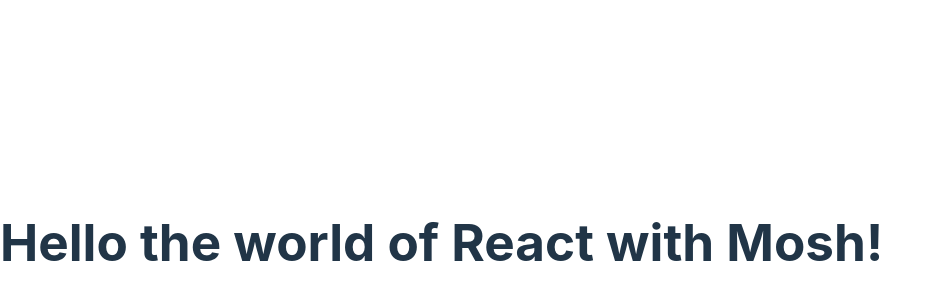
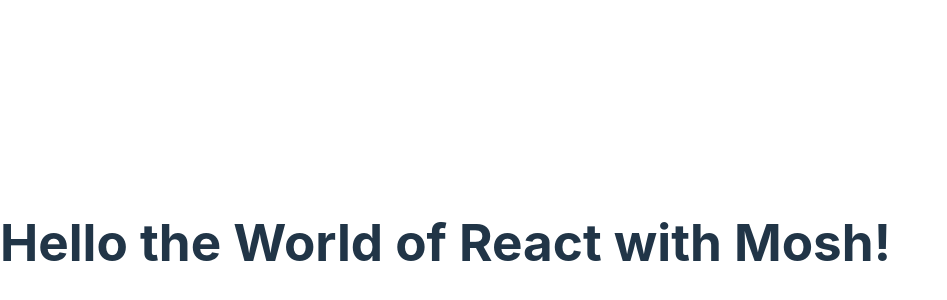
Before and after one commit to paulnyabaro/react-app, a React (Vite) app: page / in a window 1280 px wide. Shown: the part 158-458 px from the top of the page, without its empty margins (0-947 px from the left). Built offline with nearby package versions, Linux system fonts and the light colour scheme.

Commit message:
Using functions in React components

```diff
--- a/src/Message.tsx
+++ b/src/Message.tsx
@@ -1,7 +1,9 @@
 function Message() {
     // JSX: JavaScript XML
     const name = 'Mosh';
-    return <h1>Hello the world of React with {name}!</h1>
+    if (name)
+        return <h1>Hello the World of React with {name}!</h1>;
+    return <h1>Hello World!</h1>
 }
 
 export default Message;
```
